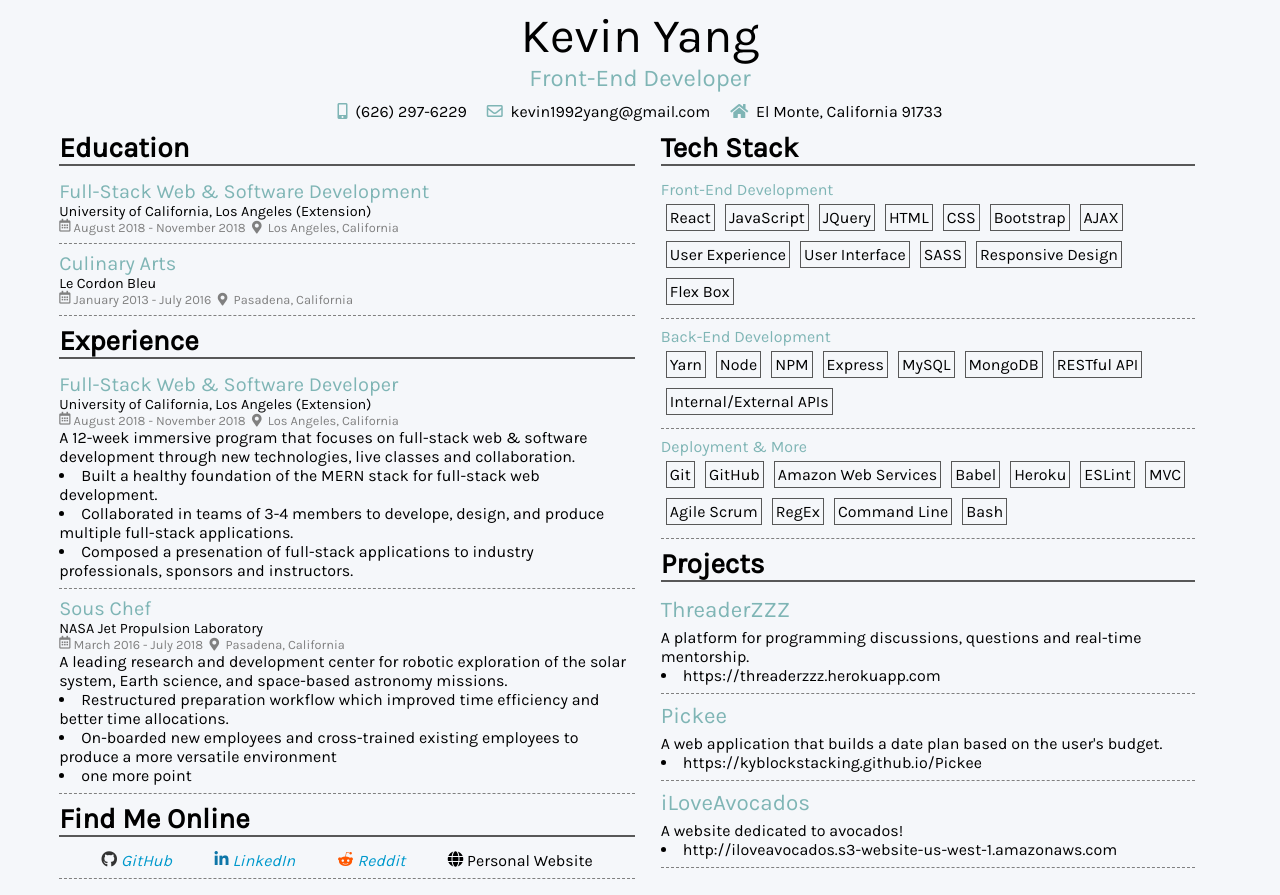
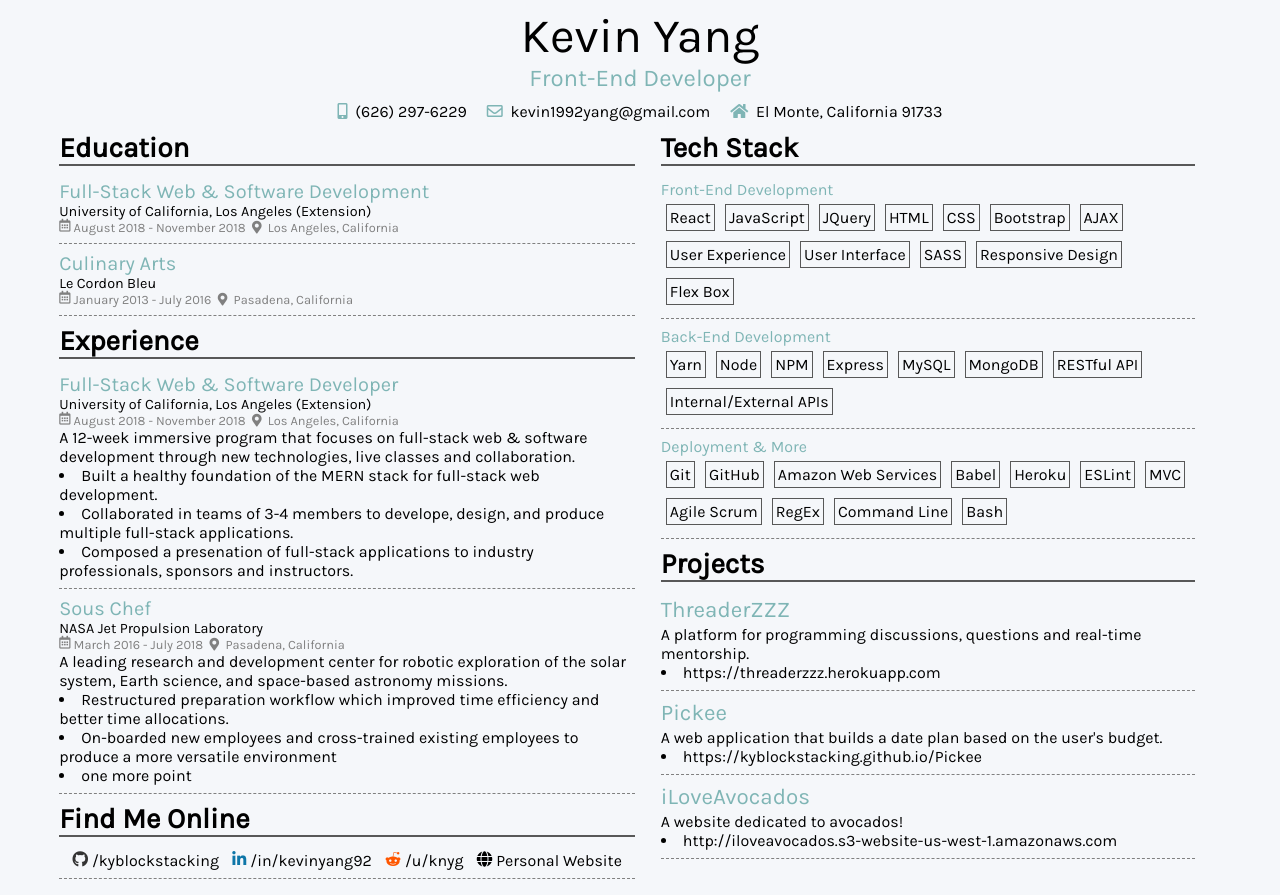
Before and after one commit to kyblockstacking/Resume, a plain HTML site: page print_version/resume_printable_version.html in a window 1280 px wide. Drawn offline with Linux system fonts and the light colour scheme.

Commit message:
reduce padding to better fit paper

```diff
--- a/print_version/printable_version.css
+++ b/print_version/printable_version.css
@@ -40,7 +40,7 @@
 
 .projectNames {
   font-size: 1.4em;
-  padding: 0 0 5px 0;
+  padding: 0 0 2px 0;
   color: #7fb5b5;
 }
 
--- a/print_version/resume_printable_version.html
+++ b/print_version/resume_printable_version.html
@@ -125,15 +125,15 @@
             <div class='onlineProfiles'>
                 <div class='github'>
                     <i class='fab fa-github'>&nbsp;</i>
-                    <a href='https://github.com/kyblockstacking/' target='_blank'>GitHub</a>
+                    <span>/kyblockstacking</span>
                 </div>
                 <div class='linkedin'>
                     <i class='fab fa-linkedin-in'>&nbsp;</i>
-                    <a href='https://www.linkedin.com/in/kevinyang92/' target='_blank'>LinkedIn</a>
+                    <span>/in/kevinyang92</span>
                 </div>
                 <div class='reddit'>
                     <i class='fab fa-reddit-alien'>&nbsp;</i>
-                    <a href='https://www.reddit.com/user/knyg/' target='_blank'>Reddit</a>
+                    <span>/u/knyg</span>
                 </div>
                 <div class='personal'>
                     <i class='fas fa-globe'>&nbsp;</i>
```
